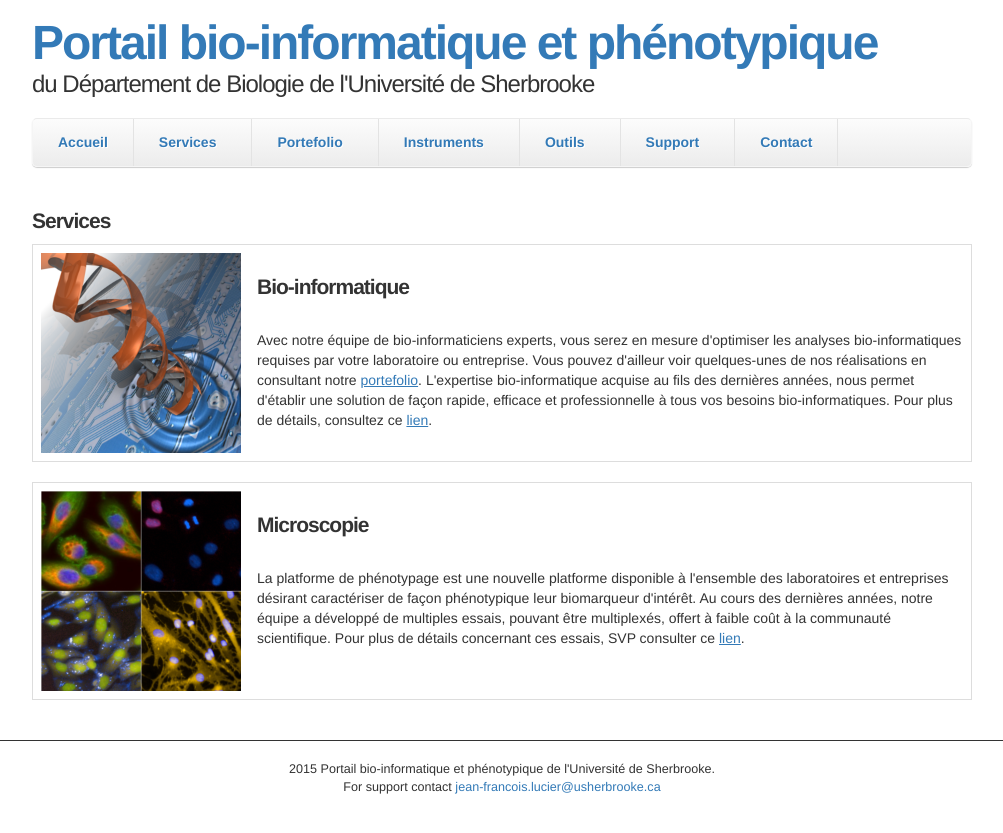
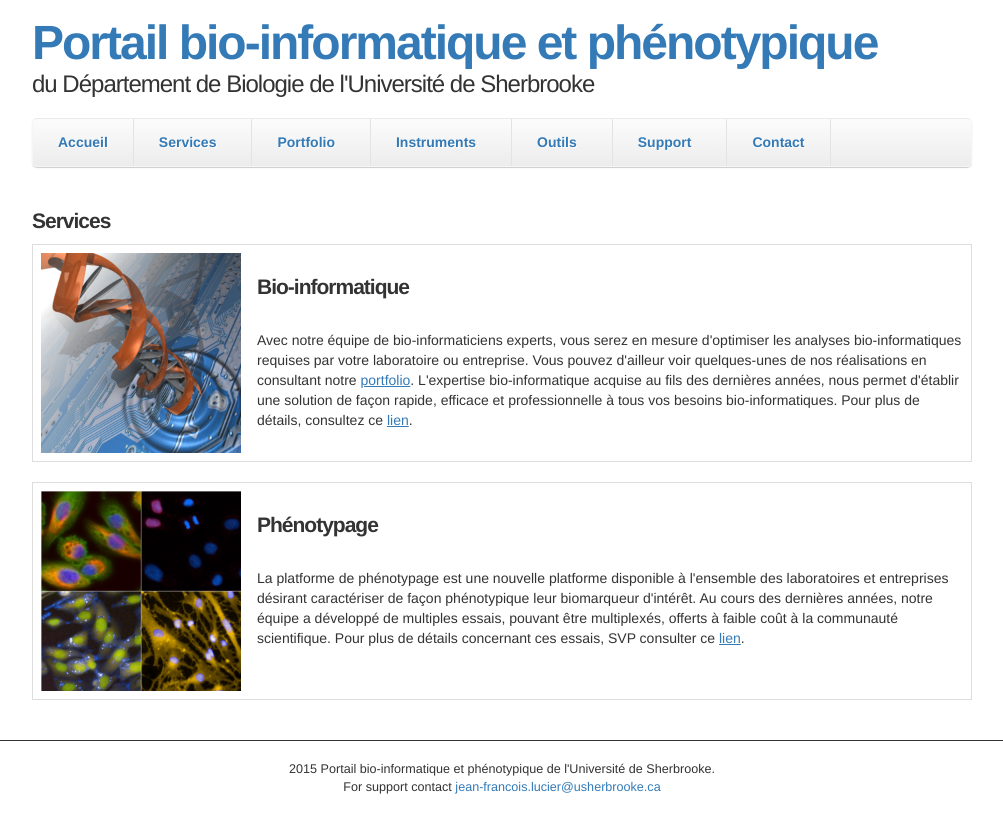
Before and after one commit to jflucier/bioinfo-portal-, a Jekyll site: the page built from portal/services/services.md, in a window 1280 px wide. Shown: the top 833 px of the page, without its empty margins (48-1051 px from the left). Built offline with Jekyll 4.4.1, drawn with Linux system fonts in a browser that asks for light colours; nearby versions of some CDN libraries; Markdown is read by kramdown in place of the engine named in the settings.

Commit message:
Orthographe

```diff
--- a/portal/_includes/header.html
+++ b/portal/_includes/header.html
@@ -39,7 +39,7 @@
                             </ul>
                         </li>
                         <li class="expanded">
-                            <a href="/services/portefolio.html">Portefolio</a>
+                            <a href="/services/portefolio.html">Portfolio</a>
                         </li>
                         <li class="expanded">
                             <li class="expanded"><a href="/equipements/instruments.html">Instruments</a>
--- a/portal/index.html
+++ b/portal/index.html
@@ -39,7 +39,7 @@
             <img src="/images/banners/dii2_cr.png" alt="Chania">
         </a>
         <div class="carousel-caption">
-          <h3 >Caractérisations phénotypique de vos biomarqueurs d'intérêts </h3>
+          <h3 >Caractérisation phénotypique de vos biomarqueurs d'intérêts </h3>
         </div>
     </div>
 
@@ -75,7 +75,7 @@
             <img src="/images/banners/Ram2014Quick-0096_cr.png" alt="Chania">
         </a>
         <div class="carousel-caption">
-          <h3 >Analyse biostatistiques pour l'étude de la dynamique des populations</h3>
+          <h3 >Analyses biostatistiques pour l'étude de la dynamique des populations</h3>
         </div>
     </div>
 
--- a/portal/services/services.md
+++ b/portal/services/services.md
@@ -14,7 +14,7 @@
                 <h2>Bio-informatique</h2><br/>
                 <p>
                 Avec notre équipe de bio-informaticiens experts, vous serez en mesure d'optimiser les analyses bio-informatiques requises par votre
-                laboratoire ou entreprise. Vous pouvez d'ailleur voir quelques-unes de nos réalisations en consultant notre <a href='/services/portefolio.html'>portefolio</a>.
+                laboratoire ou entreprise. Vous pouvez d'ailleur voir quelques-unes de nos réalisations en consultant notre <a href='/services/portefolio.html'>portfolio</a>.
                 L'expertise bio-informatique acquise au fils des dernières années, nous permet d'établir une solution de façon rapide, efficace et
                 professionnelle à tous vos besoins bio-informatiques. Pour plus de détails, consultez ce <a href='/services/bioinformatique.html'>lien</a>.
                 </p>
@@ -29,11 +29,11 @@
                 <a href='/services/microscopie.html'><img src='/images/montage_cells_staining.png' width="200px" /></a>
             </td>
             <td >
-                <h2>Microscopie</h2><br/>
+                <h2>Phénotypage</h2><br/>
                 <p>
                 La platforme de phénotypage est une nouvelle platforme disponible à l'ensemble des laboratoires et entreprises désirant caractériser de
                 façon phénotypique leur biomarqueur d'intérêt. Au cours des dernières années, notre équipe a développé de multiples essais, pouvant être multiplexés,
-                offert à faible coût à la communauté scientifique. Pour plus de détails concernant ces essais,
+                offerts à faible coût à la communauté scientifique. Pour plus de détails concernant ces essais,
                 SVP consulter ce <a href='/services/microscopie.html'>lien</a>.
                 </p>
             </td>
```
Also changed, not shown: portal/_includes/home-page.md (+1 -1 lines), portal/equipements/bd_pathway_855.md (+2 -2 lines), portal/services/portefolio.md (+6 -6 lines).
